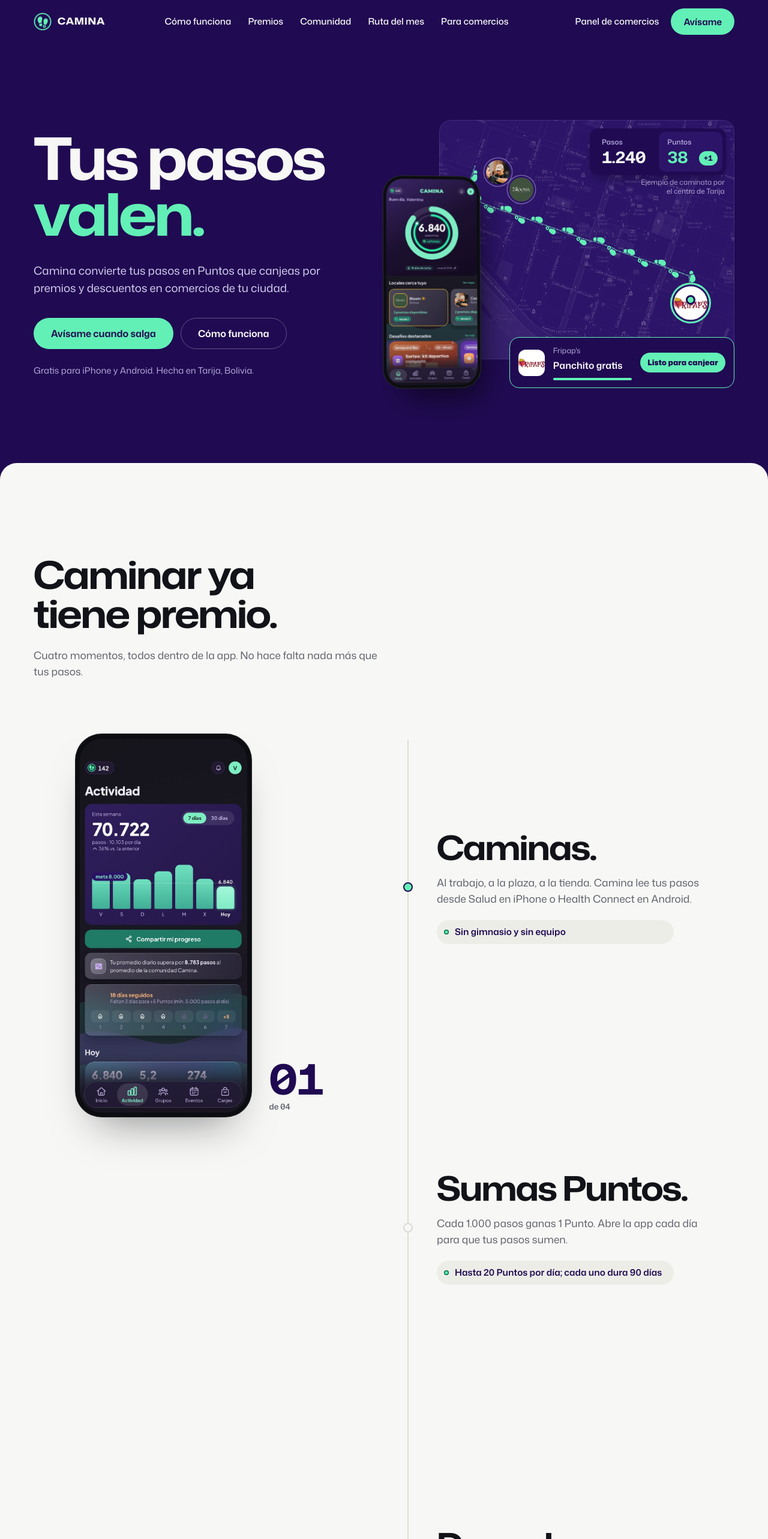
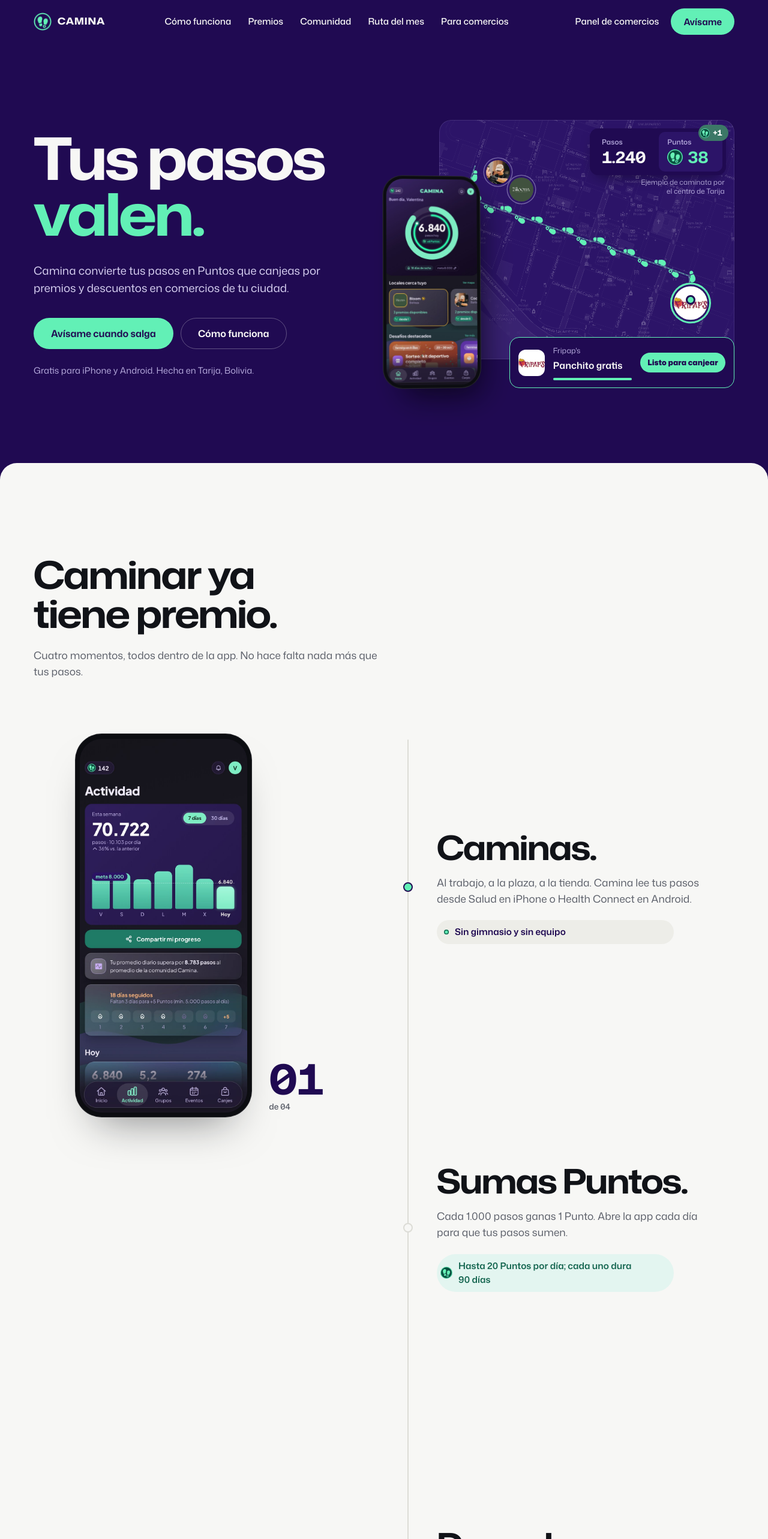
Before and after one commit to laptopsuarez1-web/camina-app, a Next.js app in the folder apps/partner/: page / in a window 1280 px wide. Shown: the top 2566 px of the page at 60% size. Built offline with nearby package versions, Linux system fonts and the light colour scheme.

Commit message:
Portada: moneda real de Puntos de la app y sus colores; Ruta alineada con las calles; menú hasta 1200 px
Co-Authored-By: Claude Opus 5.5 <noreply@anthropic.com>
Claude-Session: https://claude.ai/code/session_01VNcXsG6Svtt992nTNpGFa9

```diff
--- a/apps/partner/src/components/home/HeroScene.tsx
+++ b/apps/partner/src/components/home/HeroScene.tsx
@@ -4,6 +4,7 @@ import Image from 'next/image';
 import { useEffect, useMemo, useRef, type ReactNode } from 'react';
 import geo from '@/components/landing/geo.json';
 import { LOCALES } from './data';
+import { Coin } from './ui';
 
 // Escena del héroe: una caminata por calles reales del centro de Tarija (mapa y recorrido de landing/geo.json)
 // hasta un comercio real. Mientras se camina, suben los pasos; al pasar los 1.000 pasos se gana 1 Punto
@@ -167,8 +168,14 @@ export default function HeroScene({ children }: { children: ReactNode }) {
         </div>
         <div className="hm-readout-pts">
           <small>Puntos</small>
-          <b ref={puntosRef}>{META - 1}</b>
-          <span className="hm-plus">+1</span>
+          <span className="hm-readout-val">
+            <Coin size={26} />
+            <b ref={puntosRef}>{META - 1}</b>
+          </span>
+          <span className="hm-plus">
+            <Coin size={16} />
+            +1
+          </span>
         </div>
       </div>
 
@@ -184,7 +191,10 @@ export default function HeroScene({ children }: { children: ReactNode }) {
           </span>
         </span>
         <span className="hm-reward-state">
-          <em>{META} Puntos</em>
+          <em>
+            <Coin size={18} />
+            {META} Puntos
+          </em>
           <strong>Listo para canjear</strong>
         </span>
       </div>
--- a/apps/partner/src/components/home/HomePage.tsx
+++ b/apps/partner/src/components/home/HomePage.tsx
@@ -8,7 +8,7 @@ import HomeMotion from './HomeMotion';
 import Comunidad from './Comunidad';
 import Compare from './Compare';
 import Video from './Video';
-import { Phone, Title, Foot, Icon, CtaAvisame } from './ui';
+import { Phone, Title, Foot, Icon, CtaAvisame, Coin, Pts } from './ui';
 import { CAP, CONTACTO, DUDAS, ETAPAS, LOCALES, RUTA_PREMIOS, SALIDA, TIENDAS, TOUR, VID_RUTA } from './data';
 
 // Una sola familia: Mona Sans (variable en peso y ancho). Titulares anchos, texto en ancho normal.
@@ -116,7 +116,10 @@ function ComoFunciona() {
                 <span className="hm-step-n">{e.n}</span>
                 <h3>{e.t}</h3>
                 <p>{e.d}</p>
-                <p className="hm-step-dato">{e.dato}</p>
+                <p className="hm-step-dato">
+                  {e.n === '02' ? <Coin size={20} /> : null}
+                  {e.dato}
+                </p>
                 <div className="hm-step-phone">
                   <Phone src={e.img} alt={e.alt} sizes="62vw" />
                 </div>
@@ -162,9 +165,7 @@ function Premios() {
                           {p.nombre}
                           <small>{p.detalle}</small>
                         </span>
-                        <b>
-                          {p.puntos} <small>Puntos</small>
-                        </b>
+                        <Pts n={p.puntos} />
                       </li>
                     ))}
                   </ul>
@@ -266,11 +267,11 @@ function ComunidadSec() {
 
 // Paradas del recorrido (coordenadas del viewBox 600×420) y en qué parte del dibujo se encienden.
 const PARADAS = [
-  { x: 40, y: 360, at: 0, k: 'inicio' as const },
-  { x: 170, y: 250, at: 0.26, k: 1 },
-  { x: 330, y: 300, at: 0.49, k: 2 },
-  { x: 450, y: 140, at: 0.79, k: 3 },
-  { x: 560, y: 60, at: 0.97, k: 'fin' as const },
+  { x: 63, y: 191.9, at: 0, k: 'inicio' as const, up: false },
+  { x: 187.2, y: 107.7, at: 0.217, k: 1, up: true },
+  { x: 267.8, y: 272.9, at: 0.485, k: 2, up: false },
+  { x: 442.8, y: 164, at: 0.784, k: 3, up: true },
+  { x: 514.2, y: 294.3, at: 0.98, k: 'fin' as const, up: false },
 ];
 
 function Ruta() {
@@ -292,13 +293,13 @@ function Ruta() {
             <div className="hm-ruta-map" aria-hidden="true">
               <Image className="hm-ruta-map-img" src="/web/mapa-tarija.jpg" alt="" width={900} height={730} sizes="(max-width: 1000px) 90vw, 700px" />
               <svg viewBox="0 0 600 420" preserveAspectRatio="none">
-                <path className="hm-ruta-ghost" d="M40 360 H110 V250 H170 V300 H330 V140 H450 V60 H560" />
-                <path className="hm-ruta-path" d="M40 360 H110 V250 H170 V300 H330 V140 H450 V60 H560" />
+                <path className="hm-ruta-ghost" d="M63 191.9 L148.1 221.2 L187.2 107.7 L310.1 150 L267.8 272.9 L390.7 315.3 L442.8 164 L546.8 199.8 L514.2 294.3" />
+                <path className="hm-ruta-path" d="M63 191.9 L148.1 221.2 L187.2 107.7 L310.1 150 L267.8 272.9 L390.7 315.3 L442.8 164 L546.8 199.8 L514.2 294.3" />
               </svg>
               {PARADAS.map((p) => (
                 <span
                   key={String(p.k)}
-                  className={`hm-stop hm-stop-${typeof p.k === 'number' ? 'local' : p.k}`}
+                  className={`hm-stop hm-stop-${typeof p.k === 'number' ? 'local' : p.k}${p.up ? ' hm-stop-up' : ''}`}
                   data-at={p.at}
                   style={{ left: `${(p.x / 600) * 100}%`, top: `${(p.y / 420) * 100}%` }}
                 >
--- a/apps/partner/src/components/home/home.css
+++ b/apps/partner/src/components/home/home.css
@@ -12,7 +12,9 @@
   --plum-3: #3d2386;
   --mint: #62f0b6;
   --mint-2: #8af5c9;
-  --mint-ink: #0a6b47; /* menta para texto sobre blanco (6,1:1) */
+  --mint-ink: #156650; /* verde de la app para texto sobre menta claro */
+  --mint-soft: rgba(98, 240, 182, 0.15); /* pastilla de Puntos de la app (mint/15) */
+  --mint-light: #e3f5f0; /* pastilla de Puntos en modo claro (aqua-light de la app) */
   /* Bases */
   --paper: #f7f7f5;
   --paper-2: #ededE8;
@@ -120,6 +122,39 @@
   margin: 0 auto;
   padding: 0 var(--gut);
 }
+.hm-coin {
+  border-radius: 50%;
+  flex: none;
+}
+/* Puntos como en la app: moneda + número en pastilla menta. */
+.hm-pts {
+  display: inline-flex;
+  align-items: center;
+  gap: 6px;
+  padding: 3px 12px 3px 3px;
+  border-radius: 999px;
+  background: var(--mint-soft);
+  color: var(--mint);
+  white-space: nowrap;
+  font-variant-numeric: tabular-nums;
+}
+.hm-pts b {
+  font-weight: 700;
+  font-size: 1.05rem;
+}
+.hm-pts small {
+  font-size: 0.8rem;
+  font-weight: 560;
+  color: var(--paper);
+  opacity: 0.85;
+}
+.hm-light .hm-pts {
+  background: var(--mint-light);
+  color: var(--mint-ink);
+}
+.hm-light .hm-pts small {
+  color: var(--mint-ink);
+}
 .hm-icon {
   width: 1.2em;
   height: 1.2em;
@@ -444,7 +479,7 @@
 .hm-nav-login {
   display: none;
 }
-@media (min-width: 1100px) {
+@media (min-width: 1200px) {
   .hm-nav-links {
     display: flex;
   }
@@ -486,7 +521,7 @@
 .hm-nav.is-open .hm-burger i:last-child {
   transform: translateY(-3.4px) rotate(-45deg);
 }
-@media (min-width: 1100px) {
+@media (min-width: 1200px) {
   .hm-burger {
     display: none;
   }
@@ -783,19 +818,27 @@
   letter-spacing: -0.02em;
   line-height: 1.15;
 }
+.hm-readout-val {
+  display: inline-flex;
+  align-items: center;
+  gap: 8px;
+}
 .hm-readout-pts b {
   color: var(--mint);
 }
 .hm-plus {
   position: absolute;
-  right: 8px;
-  bottom: 10px;
-  font-size: 0.78rem;
+  right: -10px;
+  top: -12px;
+  display: inline-flex;
+  align-items: center;
+  gap: 5px;
+  font-size: 0.82rem;
   font-weight: 750;
-  color: var(--plum);
-  background: var(--mint);
+  color: #fff;
+  background: #3c7867;
   border-radius: 999px;
-  padding: 2px 8px;
+  padding: 3px 10px 3px 3px;
   opacity: 0;
   transform: translateY(8px) scale(0.7);
   transition:
@@ -874,7 +917,11 @@
 }
 .hm-reward-state em {
   font-style: normal;
-  color: var(--mut-plum);
+  color: var(--mint);
+  display: inline-flex;
+  align-items: center;
+  justify-content: flex-end;
+  gap: 6px;
 }
 .hm-reward-state strong {
   color: var(--plum);
@@ -1026,13 +1073,18 @@
   border-radius: 999px;
   background: var(--paper-2);
 }
-.hm-step .hm-step-dato::before {
+.hm-step .hm-step-dato:not(:has(.hm-coin))::before {
   content: '';
   width: 8px;
   height: 8px;
   border-radius: 50%;
   background: var(--mint);
   box-shadow: inset 0 0 0 1.5px var(--mint-ink);
+}
+.hm-step .hm-step-dato:has(.hm-coin) {
+  background: var(--mint-light);
+  color: var(--mint-ink);
+  padding-left: 6px;
 }
 .hm-step-phone {
   margin-top: 36px;
@@ -1229,17 +1281,8 @@
   color: var(--mut);
   font-weight: 420;
 }
-.hm-loc-prem b {
-  color: var(--mint);
-  font-weight: 700;
-  font-size: 1.15rem;
-  white-space: nowrap;
-  font-variant-numeric: tabular-nums;
-}
-.hm-loc-prem b small {
-  font-size: 0.78rem;
-  font-weight: 560;
-  color: var(--mut);
+.hm-loc-prem li {
+  align-items: center;
 }
 .hm-loc-dir {
   padding-left: 66px;
@@ -1780,9 +1823,11 @@
   background: var(--paper);
   border-color: var(--paper);
 }
-.hm-stop-fin em {
+.hm-stop-up em {
   top: auto;
   bottom: calc(100% + 8px);
+}
+.hm-stop-fin em {
   left: auto;
   right: 0;
   translate: 0 0;
@@ -1861,7 +1906,40 @@
   color: var(--mint);
   margin-bottom: 22px;
 }
-.hm-ruta-ico .hm-icon {
+.hm-ruta-ico .hm-coin {
+  border-radius: 50%;
+  flex: none;
+}
+/* Puntos como en la app: moneda + número en pastilla menta. */
+.hm-pts {
+  display: inline-flex;
+  align-items: center;
+  gap: 6px;
+  padding: 3px 12px 3px 3px;
+  border-radius: 999px;
+  background: var(--mint-soft);
+  color: var(--mint);
+  white-space: nowrap;
+  font-variant-numeric: tabular-nums;
+}
+.hm-pts b {
+  font-weight: 700;
+  font-size: 1.05rem;
+}
+.hm-pts small {
+  font-size: 0.8rem;
+  font-weight: 560;
+  color: var(--paper);
+  opacity: 0.85;
+}
+.hm-light .hm-pts {
+  background: var(--mint-light);
+  color: var(--mint-ink);
+}
+.hm-light .hm-pts small {
+  color: var(--mint-ink);
+}
+.hm-icon {
   width: 28px;
   height: 28px;
 }
--- a/apps/partner/src/components/home/ui.tsx
+++ b/apps/partner/src/components/home/ui.tsx
@@ -53,6 +53,22 @@ export function CtaAvisame({ medir, label = 'Avísame cuando salga', className =
   );
 }
 
+// La moneda de Puntos de Camina: la misma imagen que usa la app (apps/mobile/assets/camina-coin.png).
+export function Coin({ size = 20 }: { size?: number }) {
+  return <Image className="hm-coin" src="/web/camina-coin.png" alt="" width={size} height={size} />;
+}
+
+// Puntos como en la app: moneda + número en una pastilla menta.
+export function Pts({ n, label = true }: { n: number | string; label?: boolean }) {
+  return (
+    <span className="hm-pts">
+      <Coin size={22} />
+      <b>{n}</b>
+      {label ? <small>Puntos</small> : null}
+    </span>
+  );
+}
+
 // Huella del logo de Camina usada como máscara: toma el color del texto (currentColor).
 export function Foot({ side = 'L', className = '', style }: { side?: 'L' | 'R'; className?: string; style?: React.CSSProperties }) {
   return <i className={`hm-foot hm-foot-${side} ${className}`} style={style} aria-hidden="true" />;
```
